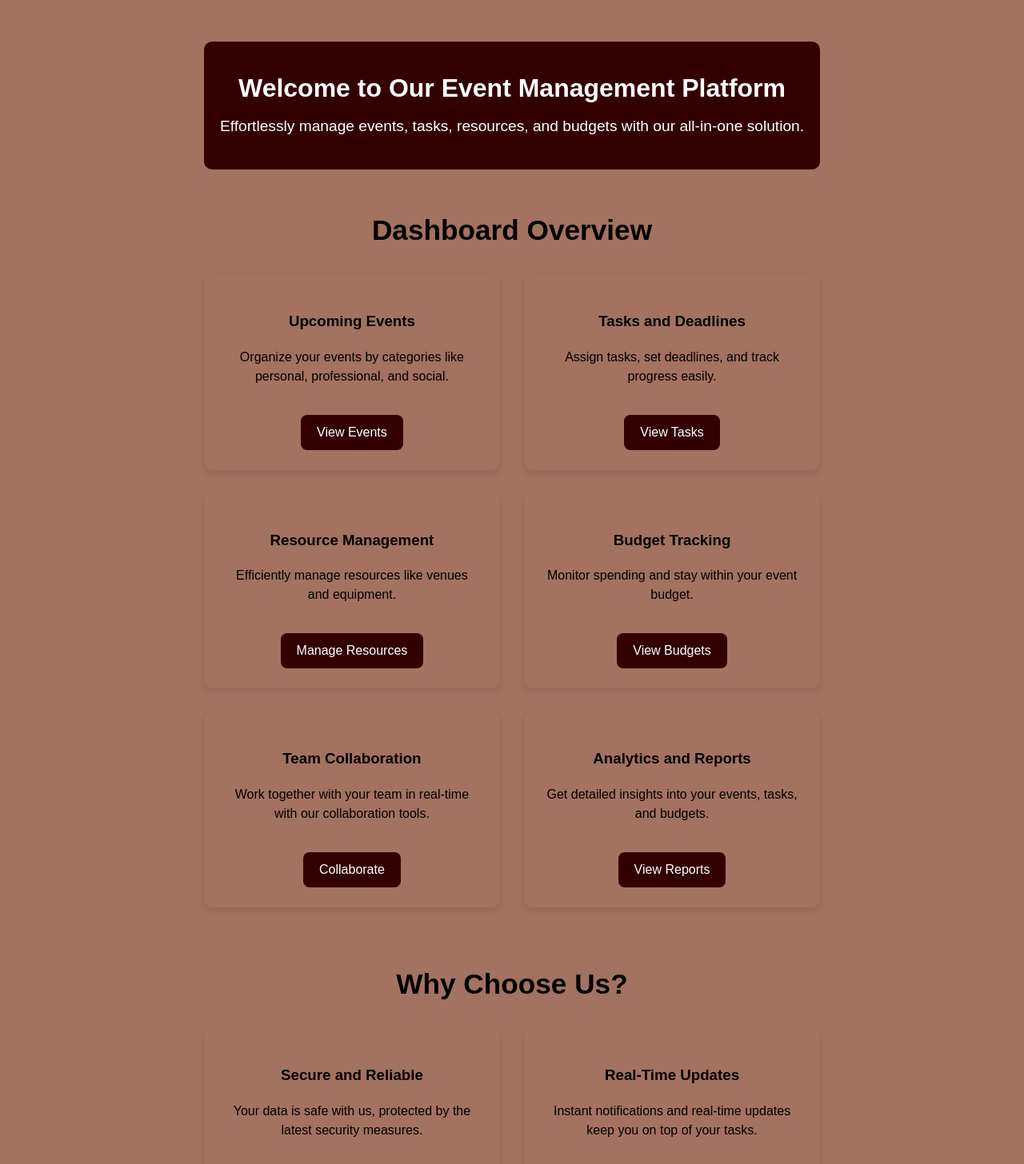
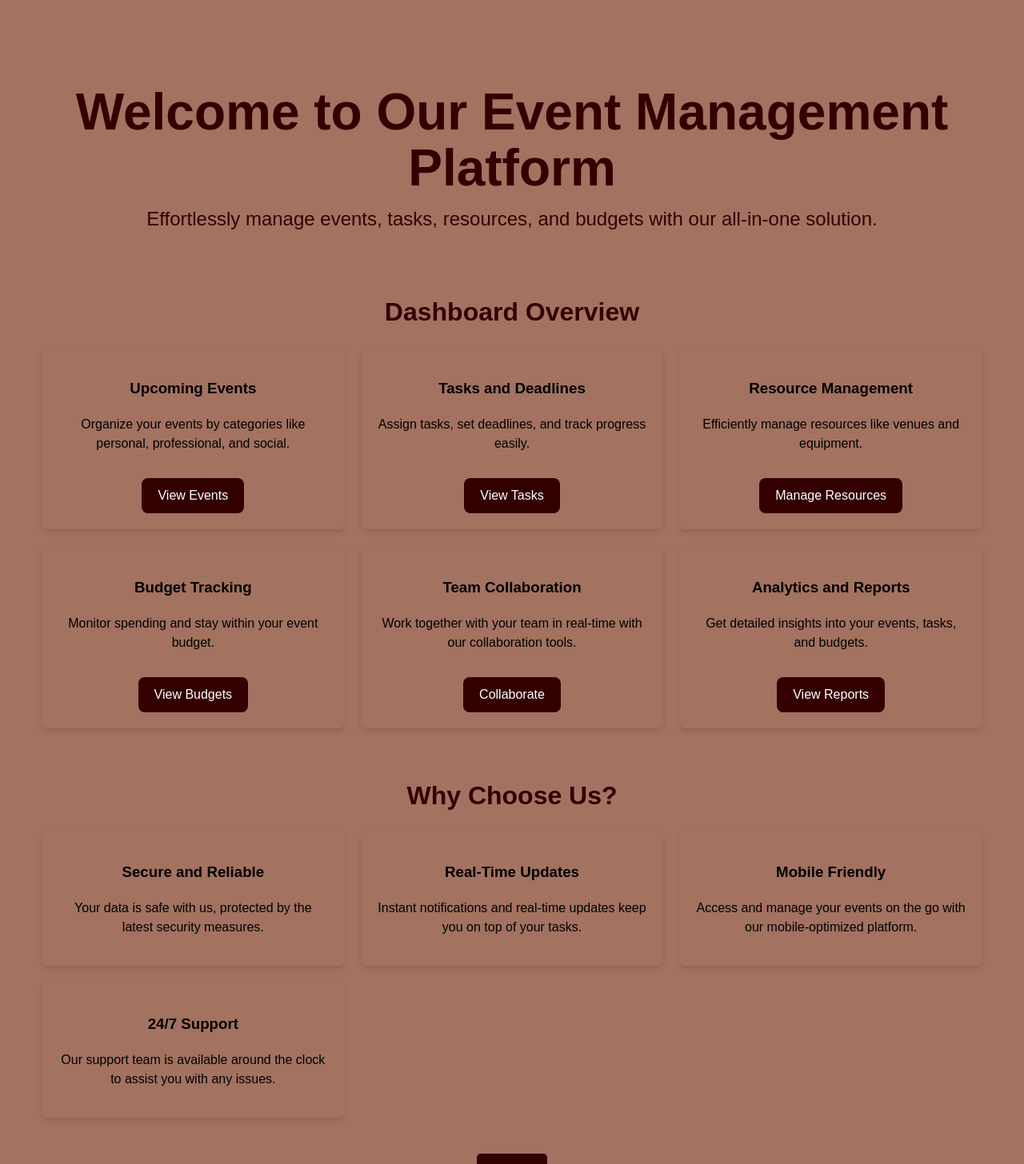
Before and after one commit to cheptoomaureen/Event-Planner-App, a React (Vite) app: page /home in a window 1280 px wide. Shown: the top 1456 px of the page at 80% size. Built offline with nearby package versions, Linux system fonts and the light colour scheme.

Commit message:
Update HomePage.css

```diff
--- a/src/HomePage.css
+++ b/src/HomePage.css
@@ -1,122 +1,122 @@
 .homepage {
   font-family: 'Arial', sans-serif;
-  color: #e9e9e9; /* Light color for text against the background */
+  color: #e9e9e9; /* Light color for text against black background */
   padding: 20px;
-  max-width: 1400px; /* Reduced max-width for better spacing and readability */
+  max-width: 2000px;
   margin: 0 auto;
-  background-color: #a37261; /* Subtle background color */
+  background-color: #a37261; /* Full black background */
 }
 
 .header {
   text-align: center;
-  padding: 20px; /* Increased padding for a more balanced header */
-  background: #330000;
-  color: white;
-  border-radius: 10px;
+  padding: 10px ;
+  background:  #a37261;
+  color: #330000;
+  border-radius: 8px;
 }
 
 .header h1 {
-  font-size: 2em; /* Slightly larger font for the heading */
-  margin-bottom: 15px; /* Increased spacing below the heading */
+  font-size: 4em;
+  margin-bottom: 10px;
   animation: fadeInDown 1s ease-in-out;
-  color: white;
+  color: #330000; /* Sienna color for heading */
 }
 
 .header p {
-  font-size: 1.2em;
+  font-size: 1.5em;
   margin-top: 0;
-  color: white;
+  color: #330000; /* Light color for text */
 }
 
 .dashboard {
-  margin-top: 50px;
+  margin-top: 40px;
 }
 
 .dashboard h2 {
   text-align: center;
-  font-size: 2.2em;
-  margin-bottom: 30px;
-  color: black;
+  font-size: 2em;
+  margin-bottom: 20px;
+  color: #330000; /* Sienna color for section heading */
 }
 
 .dashboard-grid {
   display: grid;
-  grid-template-columns: repeat(auto-fit, minmax(320px, 1fr));
-  gap: 30px;
+  grid-template-columns: repeat(auto-fit, minmax(280px, 1fr));
+  gap: 20px;
 }
 
 .dashboard-item {
-  background: transparent;
-  padding: 25px;
-  border-radius: 10px;
+  background: #a37261; /* Dark gray for dashboard item background */
+  padding: 20px;
+  border-radius: 8px;
   text-align: center;
-  transition: transform 0.3s, box-shadow 0.3s;
-  color: black;
-  box-shadow: 0 4px 8px rgba(0, 0, 0, 0.1);
+  transition: transform 0.3s;
+  color: black; /* Light color for text */
+  box-shadow: 0px 4px 6px rgba(0, 0, 0, 0.1); /* Add shadow */
+
 }
 
 .dashboard-item:hover {
-  transform: translateY(-7px);
-  box-shadow: 0 8px 16px rgba(0, 0, 0, 0.2);
+  transform: translateY(-5px);
 }
 
 .dashboard-item i {
-  font-size: 2.2em;
-  margin-bottom: 20px;
-  color: black;
+  font-size: 2em;
+  margin-bottom: 15px;
+  color: black; /* Sienna color for icons */
 }
 
 .button {
   display: inline-block;
-  margin-top: 20px;
-  padding: 12px 24px;
-  background-color: #3D5B59;
-  color: black;
+  margin-top: 15px;
+  padding: 10px 20px;
+  background-color: #3D5B59; /* Sienna color for buttons */
+  color: white;
   text-decoration: none;
-  border-radius: 6px;
+  border-radius: 4px;
   transition: background-color 0.3s;
 }
 
 .button:hover {
-  background-color: #3D5B59;
+  background-color: #3D5B59; /* Slightly darker sienna on hover */
 }
 
 .services {
-  margin-top: 70px;
+  margin-top: 60px;
 }
 
 .services h2 {
   text-align: center;
-  font-size: 2.2em;
-  margin-bottom: 30px;
-  color: black;
+  font-size: 2em;
+  margin-bottom: 20px;
+  color: #330000; /* Sienna color for section heading */
 }
 
 .services-grid {
   display: grid;
-  grid-template-columns: repeat(auto-fit, minmax(320px, 1fr));
-  gap: 30px;
+  grid-template-columns: repeat(auto-fit, minmax(280px, 1fr));
+  gap: 20px;
 }
 
 .service-item {
-  background: transparent;
-  padding: 25px;
-  border-radius: 10px;
+  background: #a37261; /* Dark gray for service item background */
+  padding: 20px;
+  border-radius: 8px;
   text-align: center;
-  transition: transform 0.3s, box-shadow 0.3s;
-  color: black;
-  box-shadow: 0 4px 8px rgba(0, 0, 0, 0.1);
+  transition: transform 0.3s;
+  color: black; /* Light color for text */
+  box-shadow: 0px 4px 6px rgba(0, 0, 0, 0.1); /* Add shadow */
+
 }
 
 .service-item:hover {
-  transform: translateY(-7px);
-  box-shadow: 0 8px 16px rgba(0, 0, 0, 0.2);
+  transform: translateY(-5px);
 }
 
 .service-item i {
-  font-size: 2.2em;
-  margin-bottom: 20px;
-  color: black;
+  font-size: 2em;
+  margin-bottom: 15px;
+  color: black; /* Sienna color for icons */
 }
 
 @keyframes fadeInDown {
```
